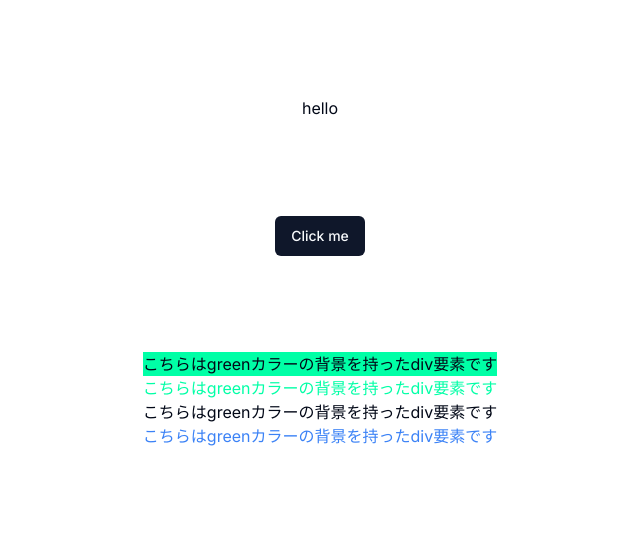
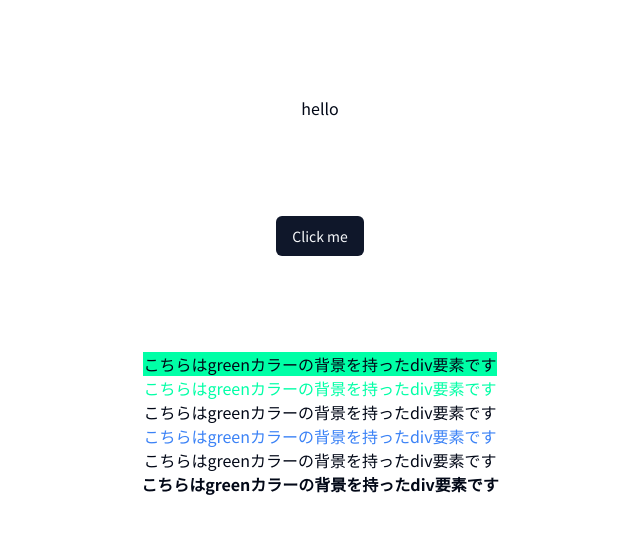
Before and after one commit to shimabukuromeg/tailwind-nextjs, a Next.js app: page / in a window 1280 px wide. Shown: the top 534 px of the page, without its empty margins (320-960 px from the left). Built offline with nearby package versions, Linux system fonts and the light colour scheme.

Commit message:
noto sans jp 追加

```diff
--- a/app/layout.tsx
+++ b/app/layout.tsx
@@ -1,8 +1,8 @@
 import './globals.css'
 import type { Metadata } from 'next'
-import { Inter } from 'next/font/google'
-
-const inter = Inter({ subsets: ['latin'] })
+import { Noto_Sans_JP } from "next/font/google"
+import { cn } from "@/lib/utils"
+const noto = Noto_Sans_JP({ weight: ['400', '700'], subsets: ['latin'], variable: '--font-noto' });
 
 export const metadata: Metadata = {
   title: 'Create Next App',
@@ -14,9 +14,10 @@ export default function RootLayout({
 }: {
   children: React.ReactNode
 }) {
+  console.log('cn("font-sans", noto.variable)', cn("font-sans", noto.variable))
   return (
     <html lang="en">
-      <body className={inter.className}>{children}</body>
+      <body className={cn("font-sans", noto.variable)}>{children}</body>
     </html>
   )
 }
--- a/app/page.tsx
+++ b/app/page.tsx
@@ -13,6 +13,8 @@ export default function Home() {
       <div className="text-green">こちらはgreenカラーの背景を持ったdiv要素です</div>
       <div className="text-green-500">こちらはgreenカラーの背景を持ったdiv要素です</div>
       <div className="text-blue-500">こちらはgreenカラーの背景を持ったdiv要素です</div>
+      <div className="text-black-500 font-normal">こちらはgreenカラーの背景を持ったdiv要素です</div>
+      <div className="text-black-500 font-bold">こちらはgreenカラーの背景を持ったdiv要素です</div>
     </main>
   )
 }
--- a/tailwind.config.js
+++ b/tailwind.config.js
@@ -16,6 +16,9 @@ module.exports = {
       },
     },
     extend: {
+      fontFamily: {
+        sans: ["var(--font-noto)"],
+      },
       colors: {
         border: "hsl(var(--border))",
         input: "hsl(var(--input))",
```
